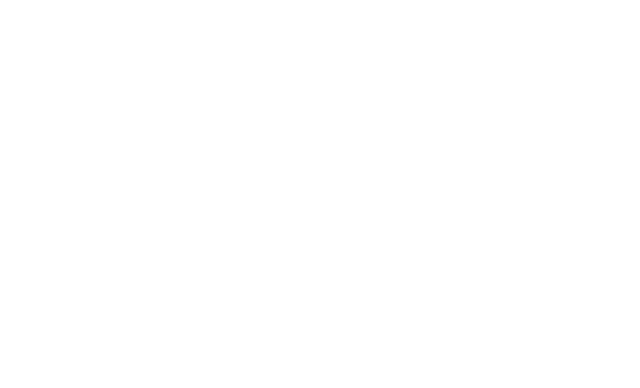
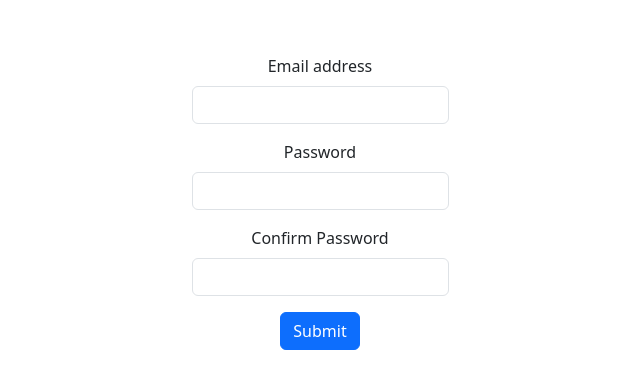
Before and after one commit to Stevenragy/react-testing-library, a React (Vite) app: page / in a window 1280 px wide. Shown: the part 198-586 px from the top of the page, without its empty margins (320-960 px from the left). Built offline with nearby package versions, Linux system fonts and the light colour scheme.

Commit message:
lesson 2 completion

```diff
--- a/src/App.tsx
+++ b/src/App.tsx
@@ -1,7 +1,77 @@
+import { useState } from "react";
+import { MouseEvent } from "react";
 import "./App.css";
 
+import validator from "validator";
 function App() {
-    return <></>;
+    const [signupInput, setSignInput] = useState({
+        email: "",
+        password: "",
+        confirmPassword: "",
+    });
+
+    const [error, setError] = useState("");
+
+    // eslint-disable-next-line @typescript-eslint/no-explicit-any
+    const handleChange = (e: any) => {
+        setSignInput({
+            ...signupInput,
+            [e.target.name]: e.target.value,
+        });
+    };
+
+    const handleClick = (e: MouseEvent<HTMLButtonElement>) => {
+        e.preventDefault();
+        if (!validator.isEmail(signupInput.email)) {
+            return setError("The email you input is invalid.");
+        } else if (signupInput.password.length < 5) {
+            return setError("The password you entered should contain 5 or more characters.");
+        } else if (signupInput.password !== signupInput.confirmPassword) {
+            return setError("The passwords don't match. Try again.");
+        }
+    };
+    return (
+        <div className="container">
+            <form>
+                <div className="mb-3">
+                    <label htmlFor="email" className="form-label">
+                        Email address
+                    </label>
+                    <input type="email" id="email" name="email" className="form-control" value={signupInput.email} onChange={handleChange} />
+                </div>
+                <div className="mb-3">
+                    <label htmlFor="password" className="form-label">
+                        Password
+                    </label>
+                    <input
+                        type="password"
+                        id="password"
+                        name="password"
+                        className="form-control"
+                        value={signupInput.password}
+                        onChange={handleChange}
+                    />
+                </div>
+                <div className="mb-3">
+                    <label htmlFor="confirm-password" className="form-label">
+                        Confirm Password
+                    </label>
+                    <input
+                        type="password"
+                        id="confirm-password"
+                        name="confirmPassword"
+                        className="form-control"
+                        value={signupInput.confirmPassword}
+                        onChange={handleChange}
+                    />
+                </div>
+                {error && <p className="text-danger">{error}</p>}
+                <button type="submit" className="btn btn-primary" onClick={(e) => handleClick(e)}>
+                    Submit
+                </button>
+            </form>
+        </div>
+    );
 }
 
 export default App;
```
Also changed, not shown: 1 other file (tests, documents, lock files or other folders).
